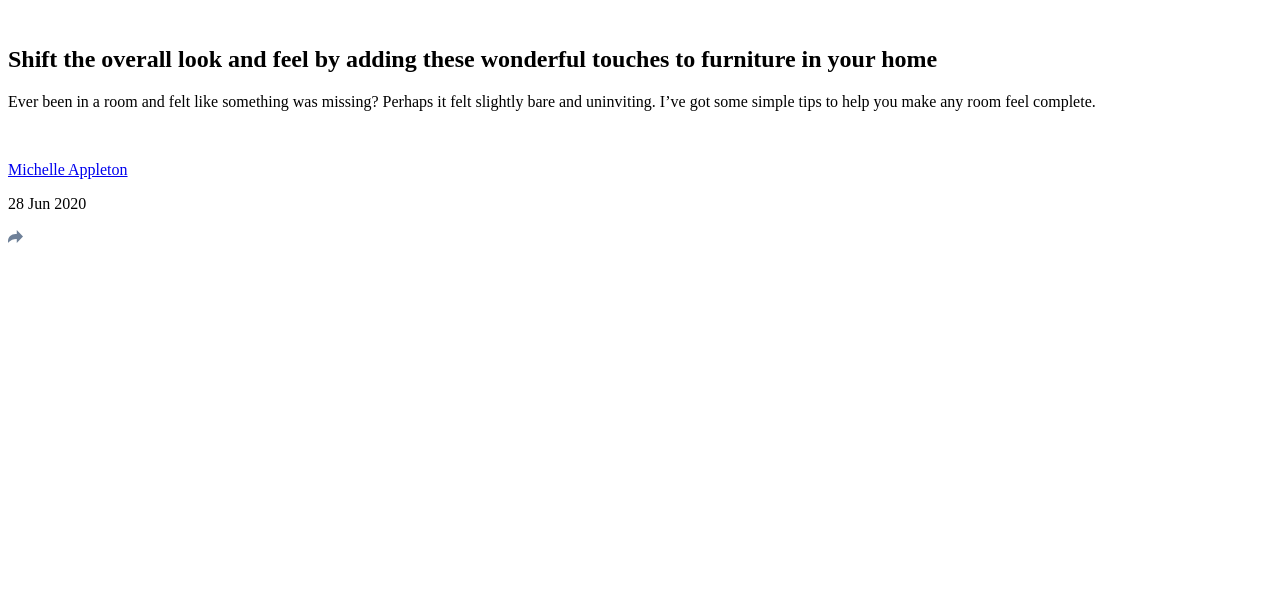
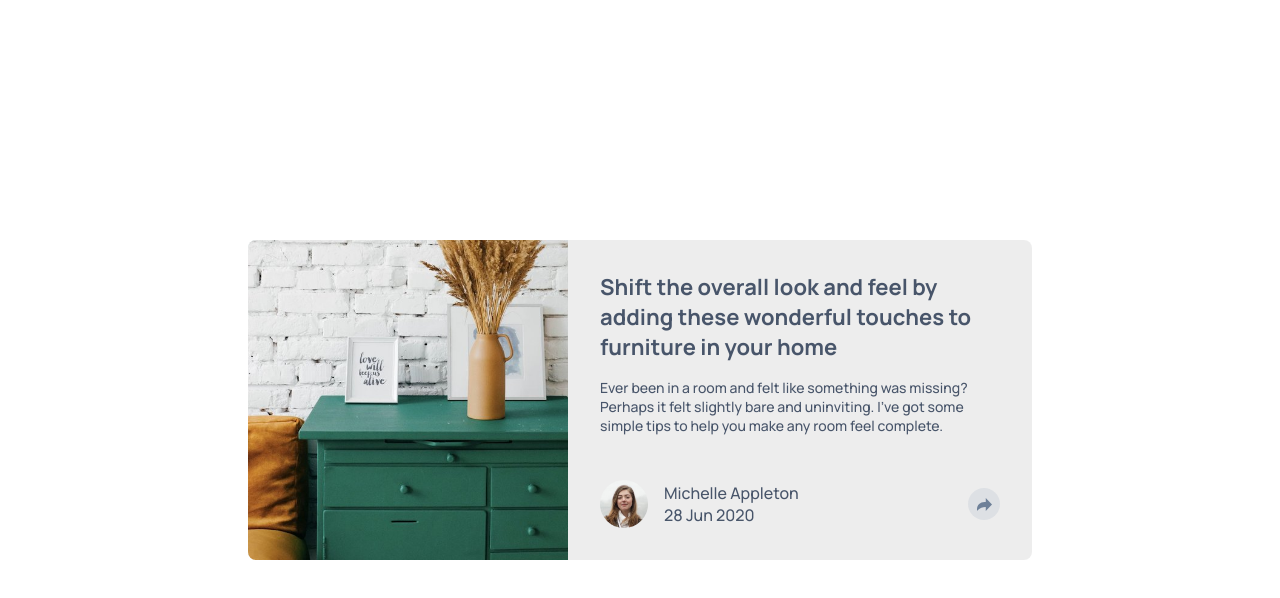
Before and after one commit to RibeiroPorto/FEM---article-previwer, a plain HTML site: page index.html in a window 1280 px wide. Drawn offline with Linux system fonts and the light colour scheme.

Commit message:
html pronto, estilo iniciado

```diff
--- a/index.html
+++ b/index.html
@@ -5,7 +5,8 @@
   <meta name="viewport" content="width=device-width, initial-scale=1.0"> <!-- displays site properly based on user's device -->
 
   <link rel="icon" type="image/png" sizes="32x32" href="./images/favicon-32x32.png">
-
+  <link rel="stylesheet" href="./src/css/reset.css">
+  <link rel="stylesheet" href="./src/css/style.css">
   <title>Frontend Mentor | Article preview component</title>
 
 
@@ -14,8 +15,8 @@
 
 
   <main class="article">
-    <section class="image">
-      <img src="./src/images/dra wers.jpg" alt="">
+    <section class="article-image">
+      <img src="./src/images/drawers.jpg" alt="">
     </section>
     <section class="content">
       <div class="content-text">
@@ -27,7 +28,7 @@
       </div>
       <div class="content-author">
         <div class="athor-picture">
-          <img src="./src/images/avatar-mich elle.jpg" alt="">
+          <img src="./src/images/avatar-michelle.jpg" alt="">
         </div>
         <div class="author-data">
           <a href="#"><p>Michelle Appleton</p></a>
--- /dev/null
+++ b/src/css/reset.css
@@ -0,0 +1,10 @@
+*{
+    margin: 0;
+    padding: 0;
+    box-sizing: border-box;
+
+}
+a{
+    text-decoration: none;
+
+}
--- /dev/null
+++ b/src/css/style.css
@@ -0,0 +1,95 @@
+@import url('https://fonts.googleapis.com/css2?family=Manrope:wght@500;700&display=swap');
+body{
+    height: 100vh;
+    display:flex;
+    align-items: center;
+    justify-content: center;
+    font-family: 'Manrope', sans-serif;
+    color: hsl(217, 19%, 35%);
+
+}
+.article{
+    display:grid;
+    grid-template-columns: auto auto;
+    background-color:rgba(0,0,0,0.07);
+    border-radius: .5rem;
+    overflow: hidden;
+
+}
+
+.article .article-image{
+    background-color: azure;
+    height:20rem;
+    width:20rem;
+    overflow: hidden;
+
+}
+.article .article-image img{
+    width:auto;
+    height:100%;
+}
+.article .content{
+    padding:2rem;
+    display: flex;
+    flex-direction: column;
+    justify-content: space-between;
+
+
+}
+.article .content .content-text{
+    max-width: 25rem;
+
+}
+.article .content .content-text h1{
+    font-size: 22px;
+    font-weight: 700;
+
+}
+.article .content .content-text p{
+    font-size: 14px;
+    font-weight: 500;
+    margin-top: 1rem;
+}
+
+.article .content .content-author{
+    margin-top: 2rem;
+    display:flex;
+    justify-content: flex-start;
+    align-items: center;
+
+
+}
+.content-author .athor-picture{
+    border-radius: 50%;
+    overflow: hidden;
+    width:3rem;
+    height:3rem;
+}
+.content-author .athor-picture img{
+    width: 100%;
+    height:auto;
+
+}
+
+.content-author .author-data{
+
+    margin-left: 1rem;
+}
+.content-author .author-data a{
+    color: hsl(217, 19%, 35%);
+}
+
+.content-author .share{
+
+    margin-left:auto;
+    right: 0;
+    background-color: hsla(212, 23%, 69%,0.2);
+    width:2rem;
+    height:2rem;
+    display:flex;
+    align-items: center;
+    justify-content: center;
+    border-radius: 50%;
+    ;
+
+}
```
